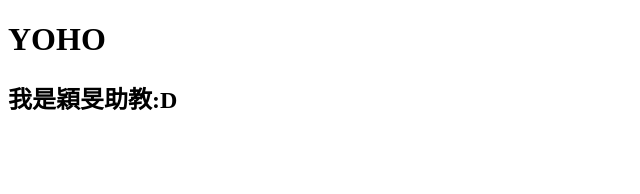
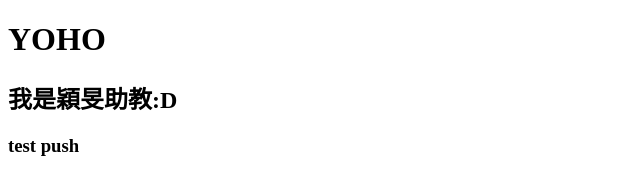
Before and after one commit to chunghuing/test, a plain HTML site: page index.html in a window 1280 px wide. Shown: the full height of the page, 0-640 px from the left. Drawn offline with Linux system fonts and the light colour scheme.

Commit message:
新增h3

```diff
--- a/index.html
+++ b/index.html
@@ -8,5 +8,6 @@
 <body>
     <h1>YOHO</h1>
     <h2>我是穎旻助教:D</h2>
+    <h3>test push</h3>
 </body>
 </html>
```
